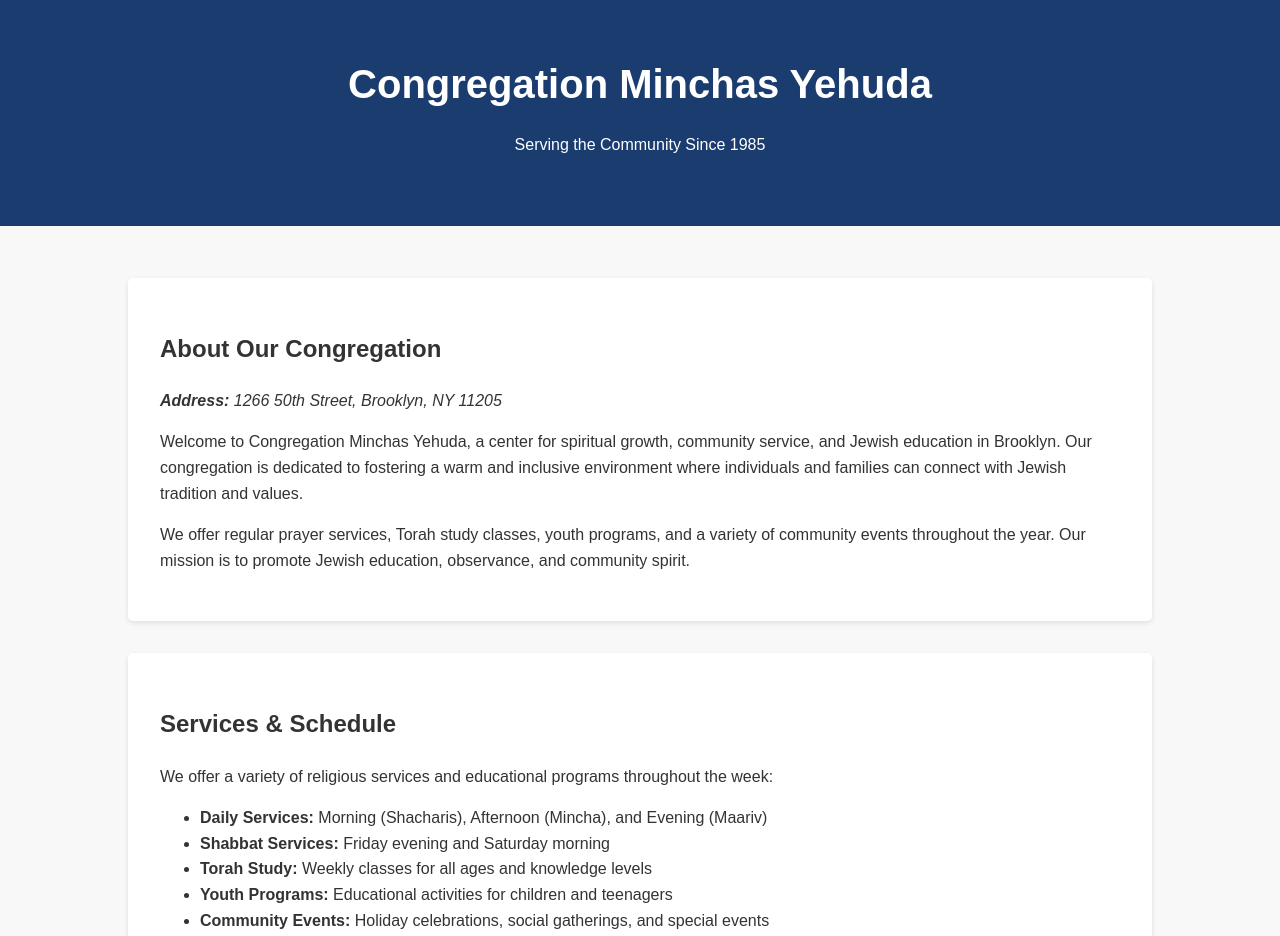
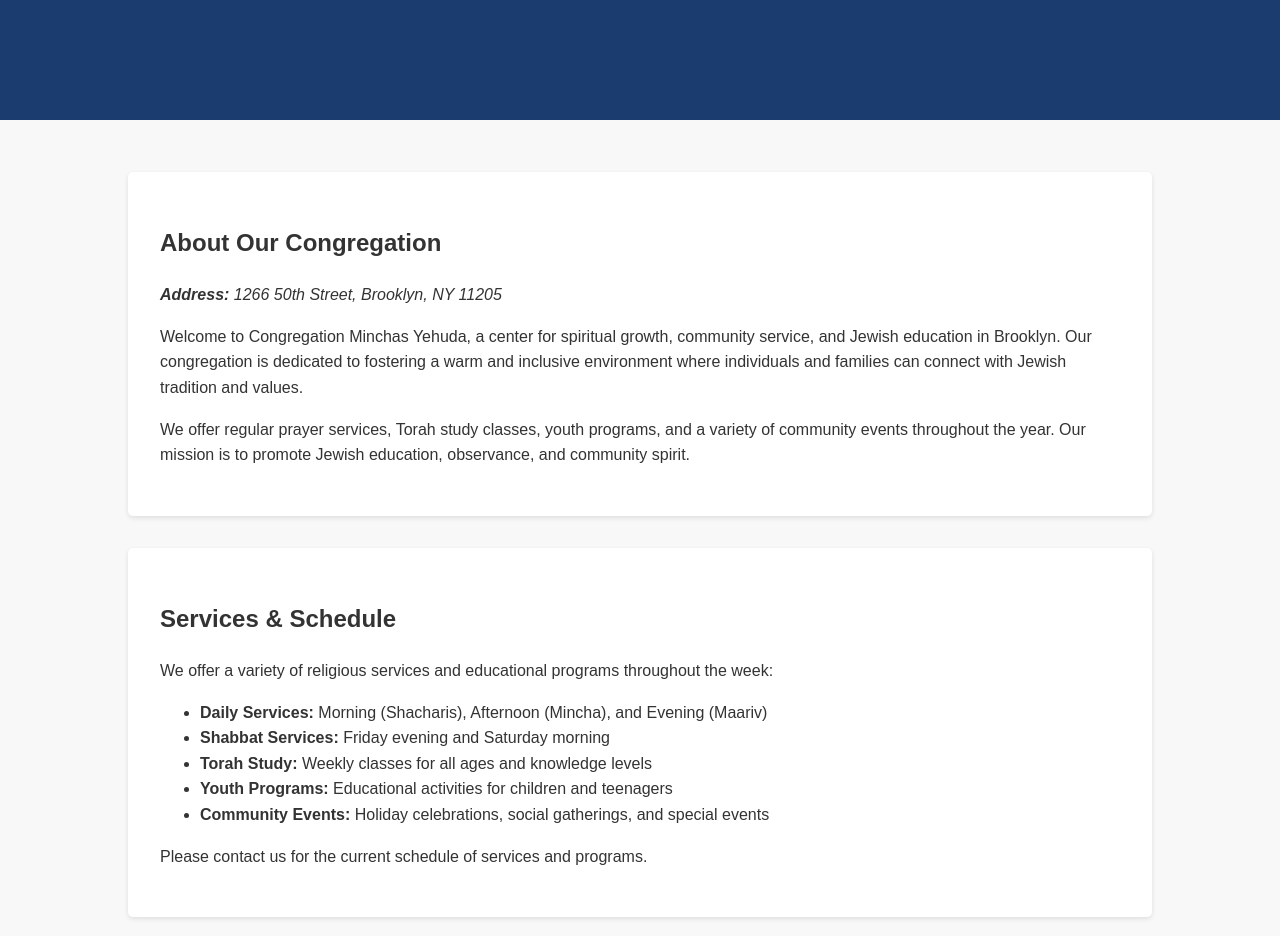
Before and after one commit to CMYShul/cmyshul.github.io, a plain HTML site: page index.html in a window 1280 px wide. Shown: the top 936 px of the page. Drawn offline with Linux system fonts and the light colour scheme.

Commit message:
Change title and header for congregation
Updated the title and header content for the congregation.

```diff
--- a/index.html
+++ b/index.html
@@ -3,7 +3,7 @@
 <head>
     <meta charset="UTF-8">
     <meta name="viewport" content="width=device-width, initial-scale=1.0">
-    <title>Congregation Minchas Yehuda - Brooklyn, NY</title>
+    <title>Ezras Nisiun Zichron Yackov</title>
     <style>
         body {
             font-family: 'Arial', sans-serif;
@@ -95,8 +95,8 @@
 <body>
     <header>
         <div class="container">
-            <h1>Congregation Minchas Yehuda</h1>
-            <p>Serving the Community Since 1985</p>
+            <h1></h1>
+            <p></p>
         </div>
     </header>
 
```
